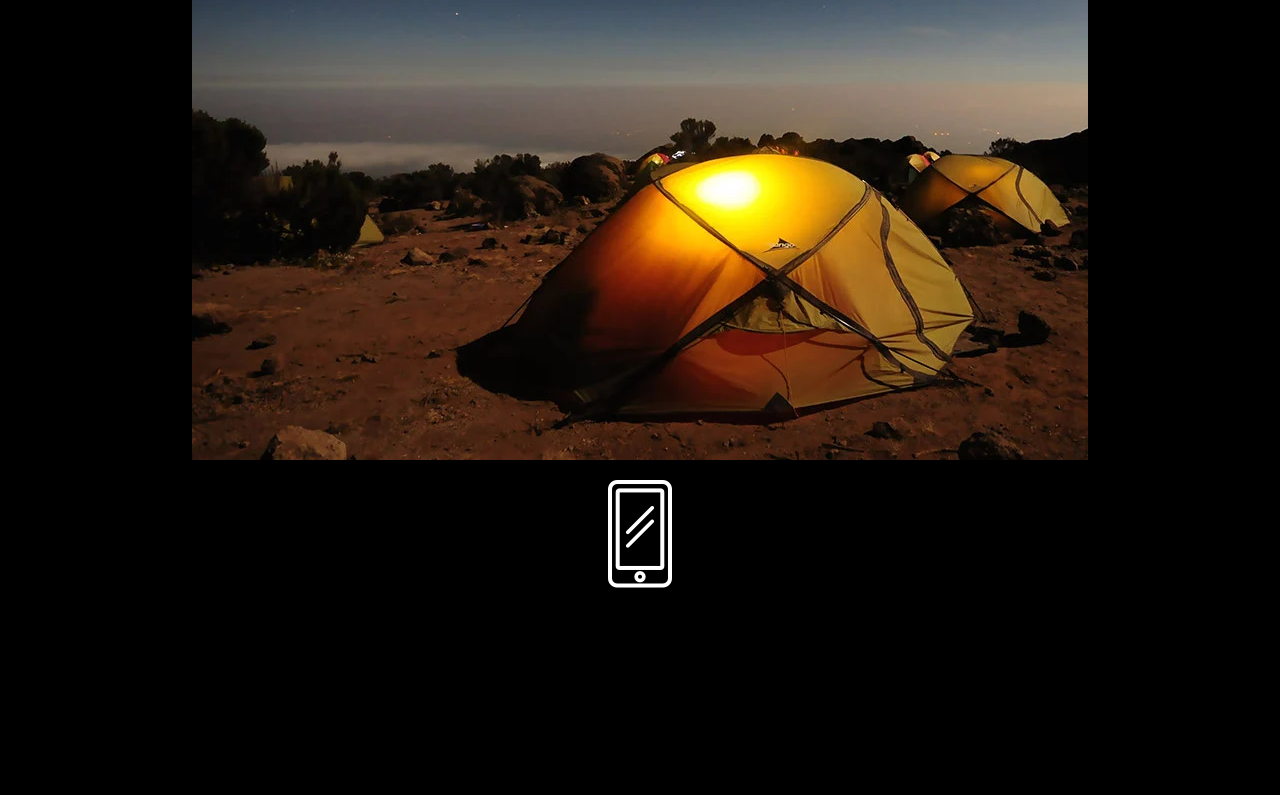
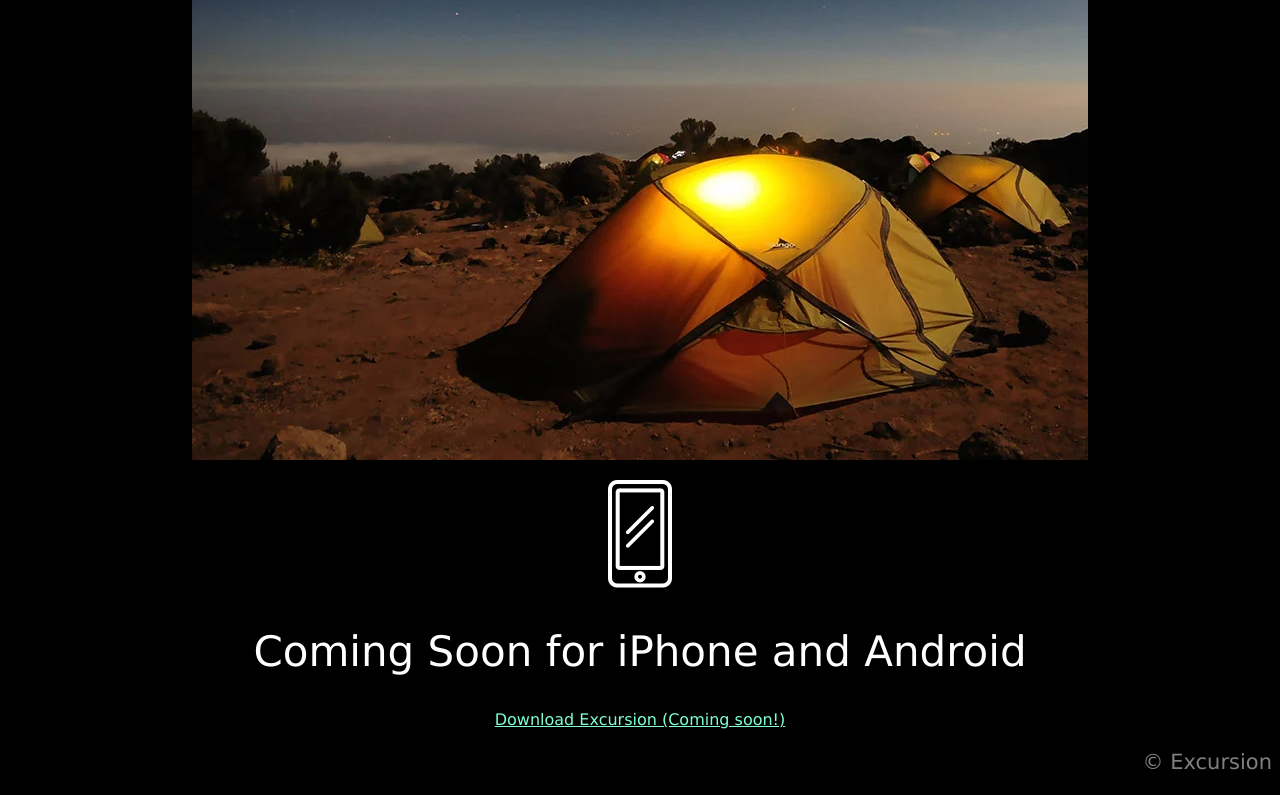
Before and after one commit to agustinZavalaAguilar/excursion, a plain HTML site: page index.html in a window 1280 px wide. Shown: the part 529-1324 px from the top of the page. Before the commit the page ends 1137 px from the top, so only its background shows below. Drawn offline with Linux system fonts and the light colour scheme; files whose address does not match are found by name.

Commit message:
Link cta, copyright

```diff
--- a/index.html
+++ b/index.html
@@ -15,13 +15,18 @@
         Your browser does not support the video tag.
       </video>
       <h2>Your personal travel guide</h2>
-      <p>Excursion remembers places you like, and recommends new points of interest around you.</p>
+      <p class="description">Excursion remembers places you like, and recommends new points of interest around you.</p>
       <figure>
           <img src="resources/camp.webp" alt="A picture of a campground at night">
       </figure>
       <figure>
           <img src="resources/phone.webp" alt="White cellphone icon">
       </figure>
+      <h2>Coming Soon for iPhone and Android</h2>
+      <a href="">Download Excursion (Coming soon!)</a>
+    <footer>
+        <p class="copyright">&#169; Excursion</p>
+    </footer>
 
 
   </body>
--- a/resources/css/style.css
+++ b/resources/css/style.css
@@ -20,7 +20,7 @@ h2{
     font-weight: 300;
 }
 
-p{
+.description{
     color: gray;
     font-size: 21px;
 }
@@ -34,3 +34,10 @@ a{
 video{
     text-align: center;
 }
+
+.copyright{
+   display: block;
+   text-align: right;
+   color: gray;
+   font-size: 21px;
+}
```
